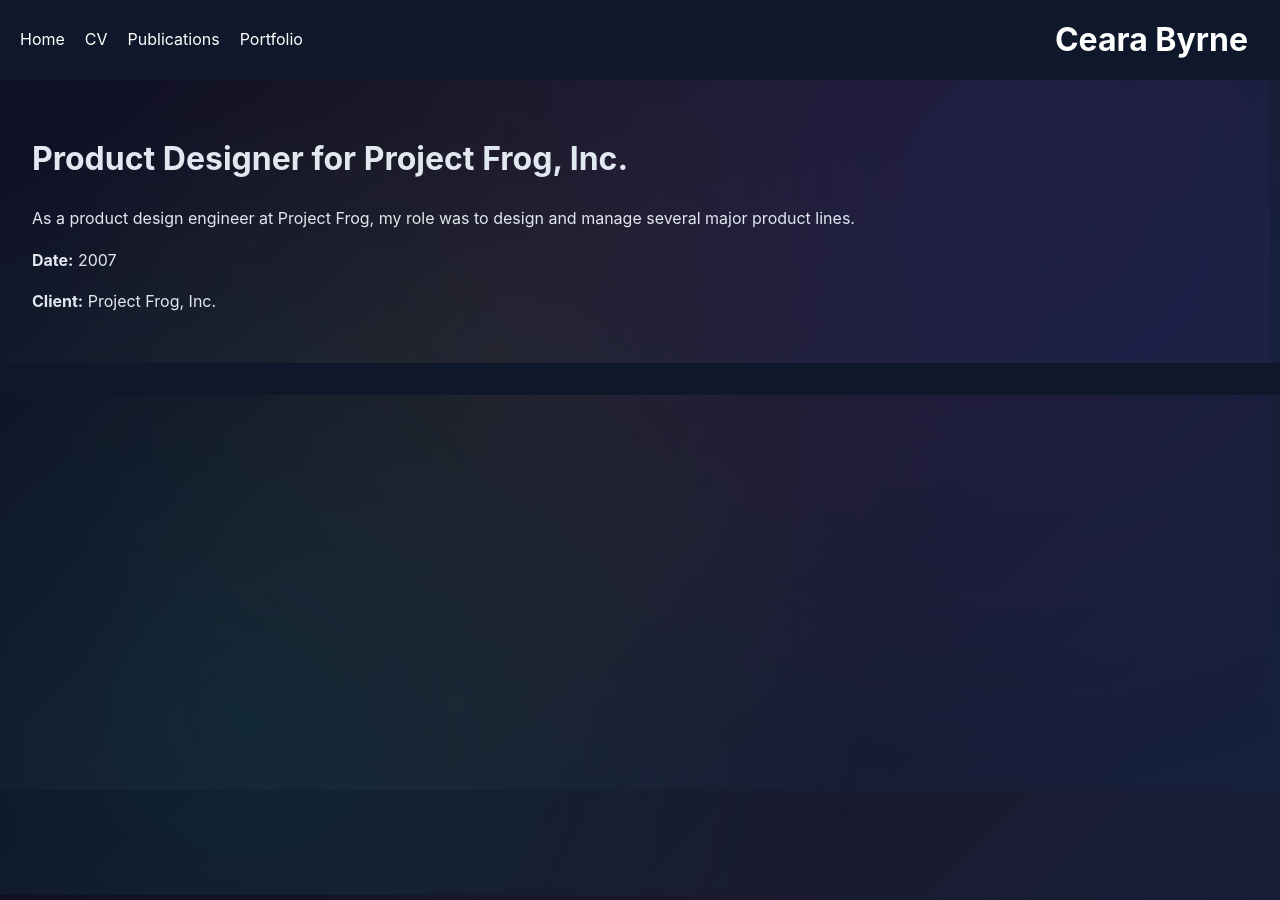
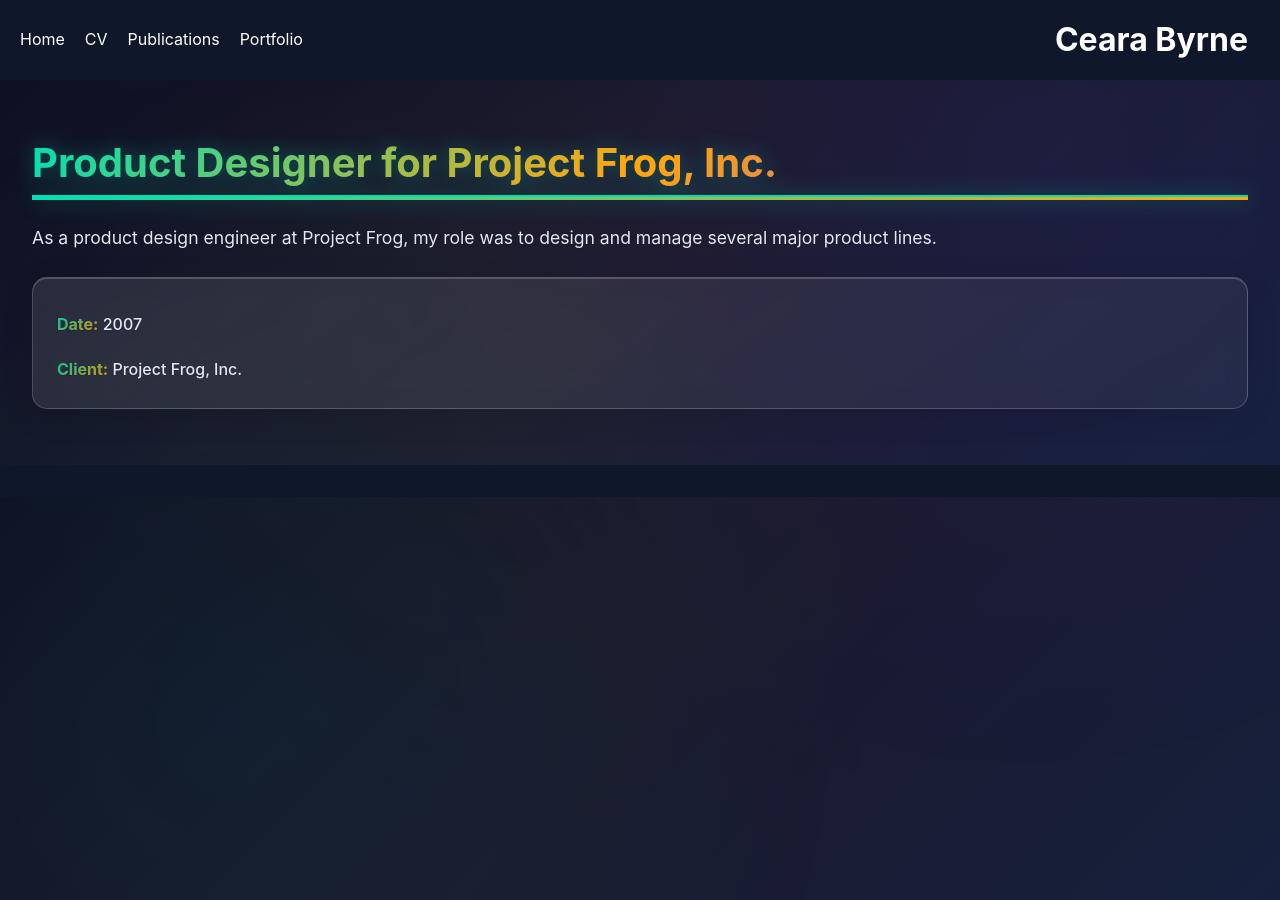
Before and after one commit to aboglin/aboglin.github.io, a Jekyll site: the page built from _portfolio/project-frog.md, in a window 1280 px wide. Built offline with Jekyll 4.4.1, drawn with Linux system fonts in a browser that asks for light colours.

Commit message:
portfolio-exciting.js; 'nuff said

```diff
--- a/_layouts/default.html
+++ b/_layouts/default.html
@@ -4,6 +4,10 @@
   <meta charset="UTF-8">
   <title>{{ page.short_title | default: page.title }} | {{ site.title }}</title>
   <link rel="stylesheet" href="{{ "/assets/css/main.css" | relative_url }}">
+  {% if page.url contains '/portfolio/' %}
+  <link rel="stylesheet" href="{{ "/assets/css/portfolio_filter.css" | relative_url }}">
+  <link rel="stylesheet" href="{{ "/assets/css/portfolio-exciting.css" | relative_url }}">
+  {% endif %}
 </head>
 <body{% if page.url contains '/portfolio/' and page.url != '/portfolio/' %} class="portfolio-subpage"{% elsif page.url == '/portfolio/' %} class="portfolio-page"{% endif %}>
   <header>
@@ -29,5 +33,8 @@
       header.classList.toggle('expanded');
     });
   </script>
+  {% if page.url contains '/portfolio/' %}
+  <script src="{{ "/assets/js/portfolio-exciting.js" | relative_url }}"></script>
+  {% endif %}
 </body>
 </html>
--- /dev/null
+++ b/assets/css/portfolio-exciting.css
@@ -0,0 +1,303 @@
+/* Exciting Portfolio Enhancements */
+
+/* Portfolio page background with animated particles */
+.portfolio-page body,
+.portfolio-subpage body {
+  position: relative;
+  overflow-x: hidden;
+}
+
+.portfolio-page::before,
+.portfolio-subpage::before {
+  content: '';
+  position: fixed;
+  top: 0;
+  left: 0;
+  width: 100%;
+  height: 100%;
+  background-image:
+    radial-gradient(circle at 20% 80%, rgba(0, 212, 170, 0.08) 0%, transparent 50%),
+    radial-gradient(circle at 80% 20%, rgba(124, 58, 237, 0.08) 0%, transparent 50%),
+    radial-gradient(circle at 40% 40%, rgba(245, 158, 11, 0.04) 0%, transparent 50%);
+  animation: portfolioBackgroundShift 25s ease-in-out infinite;
+  z-index: -1;
+  pointer-events: none;
+}
+
+@keyframes portfolioBackgroundShift {
+  0%, 100% { transform: translateX(0) translateY(0) scale(1); opacity: 0.6; }
+  25% { transform: translateX(-15px) translateY(-10px) scale(1.05); opacity: 0.8; }
+  50% { transform: translateX(10px) translateY(-15px) scale(0.95); opacity: 0.7; }
+  75% { transform: translateX(-5px) translateY(10px) scale(1.02); opacity: 0.9; }
+}
+
+/* Enhanced portfolio subpage content */
+.portfolio-subpage-content {
+  position: relative;
+  z-index: 2;
+  animation: fadeInUp 0.8s ease-out;
+}
+
+@keyframes fadeInUp {
+  from {
+    opacity: 0;
+    transform: translateY(30px);
+  }
+  to {
+    opacity: 1;
+    transform: translateY(0);
+  }
+}
+
+/* Exciting portfolio subpage title */
+.portfolio-subpage-title {
+  background: linear-gradient(135deg, var(--color-primary), var(--color-accent), var(--color-secondary));
+  -webkit-background-clip: text;
+  -webkit-text-fill-color: transparent;
+  background-clip: text;
+  animation: titleGlow 4s ease-in-out infinite;
+  position: relative;
+}
+
+@keyframes titleGlow {
+  0%, 100% { filter: brightness(1) drop-shadow(0 0 5px rgba(0, 212, 170, 0.3)); }
+  50% { filter: brightness(1.1) drop-shadow(0 0 15px rgba(0, 212, 170, 0.5)); }
+}
+
+.portfolio-subpage-title::after {
+  content: '';
+  position: absolute;
+  bottom: -5px;
+  left: 0;
+  width: 0;
+  height: 3px;
+  background: linear-gradient(90deg, var(--color-primary), var(--color-accent));
+  animation: titleUnderline 2s ease-out 0.5s forwards;
+}
+
+@keyframes titleUnderline {
+  to { width: 100%; }
+}
+
+/* Enhanced project meta with glassmorphism */
+.project-meta {
+  background: linear-gradient(145deg, rgba(255, 255, 255, 0.1), rgba(255, 255, 255, 0.05));
+  backdrop-filter: blur(10px);
+  border: 1px solid rgba(255, 255, 255, 0.2);
+  border-radius: 15px;
+  box-shadow:
+    0 8px 32px rgba(0, 0, 0, 0.1),
+    inset 0 1px 0 rgba(255, 255, 255, 0.2);
+  transition: all 0.4s cubic-bezier(0.4, 0, 0.2, 1);
+  position: relative;
+  overflow: hidden;
+}
+
+.project-meta::before {
+  content: '';
+  position: absolute;
+  top: 0;
+  left: -100%;
+  width: 100%;
+  height: 100%;
+  background: linear-gradient(90deg, transparent, rgba(255, 255, 255, 0.1), transparent);
+  transition: left 0.6s ease;
+}
+
+.project-meta:hover {
+  transform: translateY(-5px) scale(1.02);
+  box-shadow:
+    0 15px 40px rgba(0, 0, 0, 0.15),
+    inset 0 1px 0 rgba(255, 255, 255, 0.3);
+  border-color: rgba(0, 212, 170, 0.3);
+}
+
+.project-meta:hover::before {
+  left: 100%;
+}
+
+/* Enhanced project meta text */
+.project-meta p {
+  color: var(--color-text);
+  font-weight: 500;
+  position: relative;
+  z-index: 2;
+}
+
+.project-meta strong {
+  background: linear-gradient(135deg, var(--color-primary), var(--color-accent));
+  -webkit-background-clip: text;
+  -webkit-text-fill-color: transparent;
+  background-clip: text;
+  font-weight: 700;
+}
+
+/* Enhanced portfolio content paragraphs */
+.portfolio-subpage-content p {
+  position: relative;
+  z-index: 2;
+  color: var(--color-text);
+  text-shadow: 0 1px 2px rgba(0, 0, 0, 0.1);
+  transition: all 0.3s ease;
+}
+
+.portfolio-subpage-content p:hover {
+  transform: translateX(5px);
+  color: var(--color-text);
+}
+
+/* Enhanced headings */
+.portfolio-subpage-content h2 {
+  background: linear-gradient(135deg, var(--color-secondary), var(--color-primary));
+  -webkit-background-clip: text;
+  -webkit-text-fill-color: transparent;
+  background-clip: text;
+  position: relative;
+  z-index: 2;
+}
+
+.portfolio-subpage-content h3 {
+  color: var(--color-text);
+  position: relative;
+  z-index: 2;
+  border-left: 4px solid var(--color-accent);
+  padding-left: 1rem;
+  transition: all 0.3s ease;
+}
+
+.portfolio-subpage-content h3:hover {
+  border-left-color: var(--color-primary);
+  transform: translateX(5px);
+}
+
+/* Enhanced links */
+.portfolio-subpage-content a {
+  position: relative;
+  z-index: 2;
+  transition: all 0.3s ease;
+  text-decoration: none;
+  background: linear-gradient(135deg, var(--color-primary), var(--color-accent));
+  -webkit-background-clip: text;
+  -webkit-text-fill-color: transparent;
+  background-clip: text;
+}
+
+.portfolio-subpage-content a::after {
+  content: '';
+  position: absolute;
+  bottom: -2px;
+  left: 0;
+  width: 0;
+  height: 2px;
+  background: linear-gradient(90deg, var(--color-primary), var(--color-accent));
+  transition: width 0.3s ease;
+}
+
+.portfolio-subpage-content a:hover::after {
+  width: 100%;
+}
+
+.portfolio-subpage-content a:hover {
+  transform: translateY(-1px);
+  filter: brightness(1.2);
+}
+
+/* Floating action button for portfolio pages */
+.portfolio-floating-action {
+  position: fixed;
+  bottom: 2rem;
+  right: 2rem;
+  z-index: 1000;
+  opacity: 0;
+  transform: translateY(100px);
+  transition: all 0.4s cubic-bezier(0.4, 0, 0.2, 1);
+}
+
+.portfolio-floating-action.visible {
+  opacity: 1;
+  transform: translateY(0);
+}
+
+.portfolio-floating-action button {
+  background: linear-gradient(135deg, var(--color-primary), var(--color-secondary));
+  color: white;
+  border: none;
+  width: 60px;
+  height: 60px;
+  border-radius: 50%;
+  box-shadow: 0 8px 25px rgba(0, 212, 170, 0.4);
+  cursor: pointer;
+  display: flex;
+  align-items: center;
+  justify-content: center;
+  font-size: 1.5rem;
+  transition: all 0.3s ease;
+}
+
+.portfolio-floating-action button:hover {
+  transform: scale(1.1);
+  box-shadow: 0 12px 35px rgba(0, 212, 170, 0.6);
+}
+
+/* Progress bar for portfolio pages */
+.portfolio-progress-bar {
+  position: fixed;
+  top: 0;
+  left: 0;
+  width: 0%;
+  height: 3px;
+  background: linear-gradient(90deg, var(--color-primary), var(--color-accent));
+  z-index: 1001;
+  transition: width 0.3s ease;
+  box-shadow: 0 0 10px rgba(0, 212, 170, 0.5);
+}
+
+/* Enhanced project list items */
+.project-item {
+  position: relative;
+  overflow: hidden;
+  transition: all 0.4s cubic-bezier(0.4, 0, 0.2, 1);
+}
+
+.project-item::before {
+  content: '';
+  position: absolute;
+  top: 0;
+  left: -100%;
+  width: 100%;
+  height: 100%;
+  background: linear-gradient(90deg, transparent, rgba(0, 212, 170, 0.1), transparent);
+  transition: left 0.6s ease;
+}
+
+.project-item:hover::before {
+  left: 100%;
+}
+
+.project-item:hover {
+  transform: translateY(-8px) scale(1.02);
+  box-shadow: 0 15px 40px rgba(0, 0, 0, 0.15);
+  border-color: var(--color-primary);
+}
+
+/* Mobile responsiveness */
+@media (max-width: 768px) {
+  .portfolio-floating-action {
+    bottom: 1rem;
+    right: 1rem;
+  }
+
+  .portfolio-floating-action button {
+    width: 50px;
+    height: 50px;
+    font-size: 1.2rem;
+  }
+
+  .portfolio-subpage-content p:hover {
+    transform: none;
+  }
+
+  .portfolio-subpage-content h3:hover {
+    transform: none;
+  }
+}
--- /dev/null
+++ b/assets/js/portfolio-exciting.js
@@ -0,0 +1,157 @@
+// Exciting Portfolio JavaScript Effects
+
+document.addEventListener('DOMContentLoaded', function() {
+  // Create floating action button
+  createFloatingActionButton();
+
+  // Create progress bar
+  createProgressBar();
+
+  // Add scroll-triggered animations
+  setupScrollAnimations();
+
+  // Add particle effects
+  createPortfolioParticles();
+
+  // Setup scroll progress tracking
+  setupScrollProgress();
+});
+
+function createFloatingActionButton() {
+  const floatingAction = document.createElement('div');
+  floatingAction.className = 'portfolio-floating-action';
+  floatingAction.innerHTML = `
+    <button onclick="scrollToTop()" title="Back to top">
+      ↑
+    </button>
+  `;
+  document.body.appendChild(floatingAction);
+
+  // Show/hide based on scroll position
+  window.addEventListener('scroll', () => {
+    if (window.pageYOffset > 300) {
+      floatingAction.classList.add('visible');
+    } else {
+      floatingAction.classList.remove('visible');
+    }
+  });
+}
+
+function createProgressBar() {
+  const progressBar = document.createElement('div');
+  progressBar.className = 'portfolio-progress-bar';
+  document.body.appendChild(progressBar);
+}
+
+function setupScrollProgress() {
+  const progressBar = document.querySelector('.portfolio-progress-bar');
+
+  window.addEventListener('scroll', () => {
+    const scrollTop = window.pageYOffset;
+    const docHeight = document.documentElement.scrollHeight - window.innerHeight;
+    const scrollPercent = (scrollTop / docHeight) * 100;
+
+    if (progressBar) {
+      progressBar.style.width = scrollPercent + '%';
+    }
+  });
+}
+
+function setupScrollAnimations() {
+  const observerOptions = {
+    threshold: 0.1,
+    rootMargin: '0px 0px -50px 0px'
+  };
+
+  const observer = new IntersectionObserver((entries) => {
+    entries.forEach(entry => {
+      if (entry.isIntersecting) {
+        entry.target.style.opacity = '1';
+        entry.target.style.transform = 'translateY(0)';
+      }
+    });
+  }, observerOptions);
+
+  // Observe portfolio content elements
+  const elementsToAnimate = document.querySelectorAll(
+    '.portfolio-subpage-content, .project-meta, .portfolio-subpage-content p, .portfolio-subpage-content h2, .portfolio-subpage-content h3'
+  );
+
+  elementsToAnimate.forEach((el, index) => {
+    el.style.opacity = '0';
+    el.style.transform = 'translateY(30px)';
+    el.style.transition = `all 0.6s ease ${index * 0.1}s`;
+    observer.observe(el);
+  });
+}
+
+function createPortfolioParticles() {
+  function createParticle() {
+    const particle = document.createElement('div');
+    particle.style.position = 'fixed';
+    particle.style.width = '3px';
+    particle.style.height = '3px';
+    particle.style.background = `hsl(${Math.random() * 60 + 180}, 70%, 60%)`;
+    particle.style.borderRadius = '50%';
+    particle.style.pointerEvents = 'none';
+    particle.style.zIndex = '1';
+    particle.style.left = Math.random() * 100 + '%';
+    particle.style.top = '100vh';
+    particle.style.animation = `portfolioFloatParticle ${Math.random() * 15 + 10}s linear forwards`;
+
+    document.body.appendChild(particle);
+
+    // Remove particle after animation
+    setTimeout(() => {
+      if (particle.parentNode) {
+        particle.parentNode.removeChild(particle);
+      }
+    }, (Math.random() * 15 + 10) * 1000);
+  }
+
+  // Create particles periodically
+  setInterval(createParticle, 2000);
+
+  // Add CSS animation for particles
+  const style = document.createElement('style');
+  style.textContent = `
+    @keyframes portfolioFloatParticle {
+      0% {
+        transform: translateY(100vh) translateX(0) rotate(0deg);
+        opacity: 0;
+      }
+      10% {
+        opacity: 1;
+      }
+      90% {
+        opacity: 1;
+      }
+      100% {
+        transform: translateY(-100px) translateX(${Math.random() * 200 - 100}px) rotate(360deg);
+        opacity: 0;
+      }
+    }
+  `;
+  document.head.appendChild(style);
+}
+
+function scrollToTop() {
+  window.scrollTo({
+    top: 0,
+    behavior: 'smooth'
+  });
+}
+
+// Add hover effects to project meta elements
+document.addEventListener('DOMContentLoaded', function() {
+  const projectMeta = document.querySelector('.project-meta');
+  if (projectMeta) {
+    projectMeta.addEventListener('mouseenter', function() {
+      this.style.transform = 'translateY(-5px) scale(1.02)';
+    });
+
+    projectMeta.addEventListener('mouseleave', function() {
+      this.style.transform = 'translateY(0) scale(1)';
+    });
+  }
+});
```
